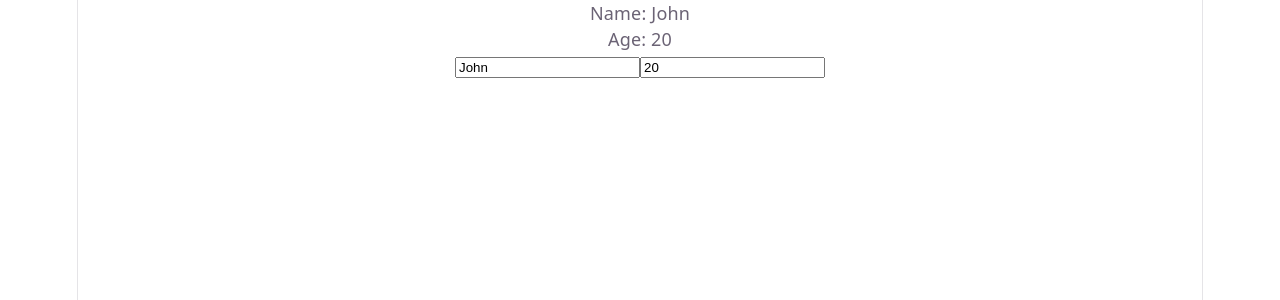
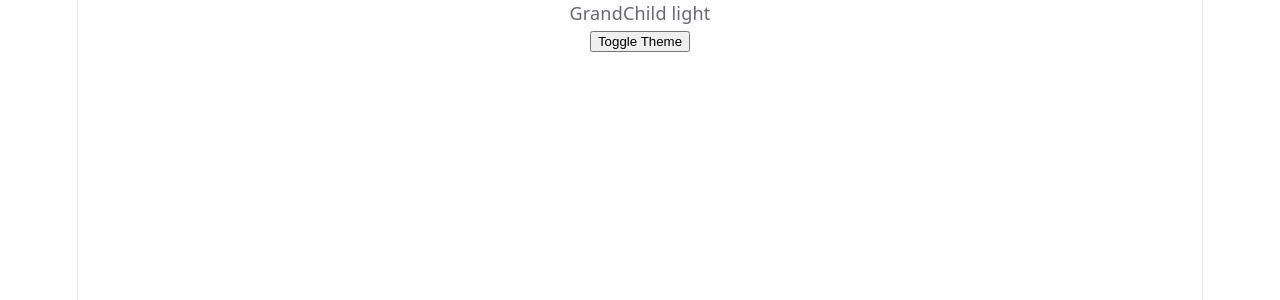
Before and after one commit to zhangyuehan321/react-vite-ts, a React (Vite) app: page / in a window 1280 px wide. Shown: the top 300 px of the page. Built offline with nearby package versions, Linux system fonts and the light colour scheme.

Commit message:
多层级传值原始

```diff
--- a/src/App.tsx
+++ b/src/App.tsx
@@ -10,7 +10,8 @@ import './App.css'
 // import SuspenseNew from './components/SuspenseNew/SuspenseNew'
 // import { UseMemo } from './components/UseMemo/UseMemo'
 // import { UseState } from './components/UseState+UseReducer/useState'
-import { UseReducer } from './components/UseState+UseReducer/UseReducer'
+// import { UseReducer } from './components/UseState+UseReducer/UseReducer'
+import { Parent } from './components/UseContext/Parent'
 
 function App() {
   // const count = 0;
@@ -22,7 +23,8 @@ function App() {
 
   return (
     <>
-      <UseReducer />
+      <Parent />
+      {/* <UseReducer /> */}
       {/* <UseState /> */}
       {/* <UseMemo />  */}
       {/* <SuspenseNew /> */}
--- /dev/null
+++ b/src/components/UseContext/Child.tsx
@@ -0,0 +1,9 @@
+import { GrandChild } from './GrandChild';
+
+export const Child = ({ theme }: { theme: string }) => {
+    return (
+        <div>
+            <GrandChild theme={theme} />
+        </div>
+    )
+}
--- /dev/null
+++ b/src/components/UseContext/GrandChild.tsx
@@ -0,0 +1,7 @@
+export const GrandChild = ({ theme }: { theme: string }) => {
+    return (
+        <div>
+            <div>GrandChild {theme}</div>
+        </div>
+    )
+}
--- /dev/null
+++ b/src/components/UseContext/Parent.tsx
@@ -0,0 +1,12 @@
+import { Child } from './child';
+import { useState } from 'react';
+
+export const Parent = () => {
+    const [theme, setTheme] = useState('light');
+    return (
+        <div>
+            <Child theme={theme}/>
+            <button onClick={() => setTheme(theme === 'light' ? 'dark' : 'light')}>Toggle Theme</button>
+        </div>
+    )
+}
--- /dev/null
+++ b/src/components/UseContext/ThemeContext.tsx
@@ -0,0 +1,5 @@
+import { createContext } from "react";
+export const ThemeContext = createContext({
+    theme: 'light',
+    toggleTheme: () => {},
+});
```
